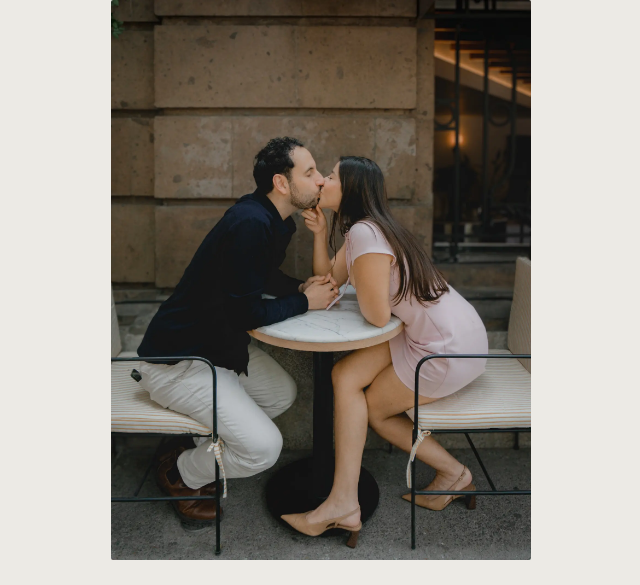
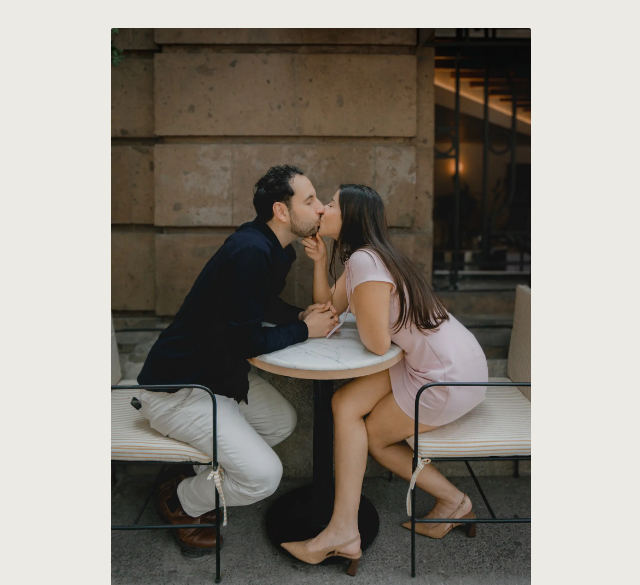
Before and after one commit to Exploraestudio/sitio-boda, a plain HTML site: page index.html in a window 1280 px wide. Shown: the top 585 px of the page, without its empty margins (319-959 px from the left). Drawn offline with nearby package versions, Linux system fonts and the light colour scheme.

Commit message:
Adjust padding in portada class 28 px

```diff
--- a/index.html
+++ b/index.html
@@ -12,7 +12,7 @@
     :root { --azul: #1F2B47; --oro: #8A6A2F; --piedra: #ECEAE5; --acero: #66798F; --linea: #cfcbc2; }
     * { box-sizing: border-box; }
      body { font-variant-numeric: lining-nums; margin: 0; background: var(--piedra); color: var(--azul); font-family: "Cormorant Garamond", Georgia, serif; font-size: 19px; text-align: center; line-height: 1.55; }
-    .portada { padding: 0 28px; }
+    .portada { padding: 28px 28px 0; }
     .portada img { width: 100%; max-width: 420px; height: auto; border-radius: 2px; display: block; margin: 0 auto 28px; }
     .kicker { letter-spacing: 5px; text-transform: uppercase; font-size: 14px; color: var(--oro); margin: 0; }
     h1 { font-size: 46px; font-weight: 500; margin: 10px 0 8px; line-height: 1.1; }
```
